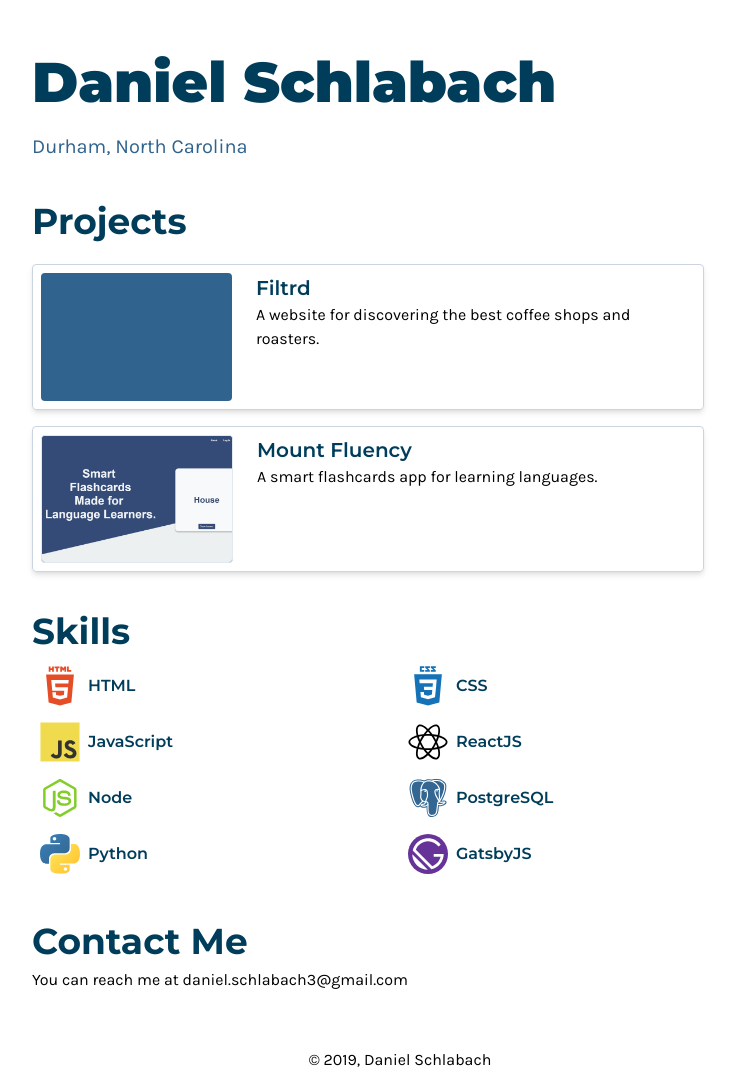
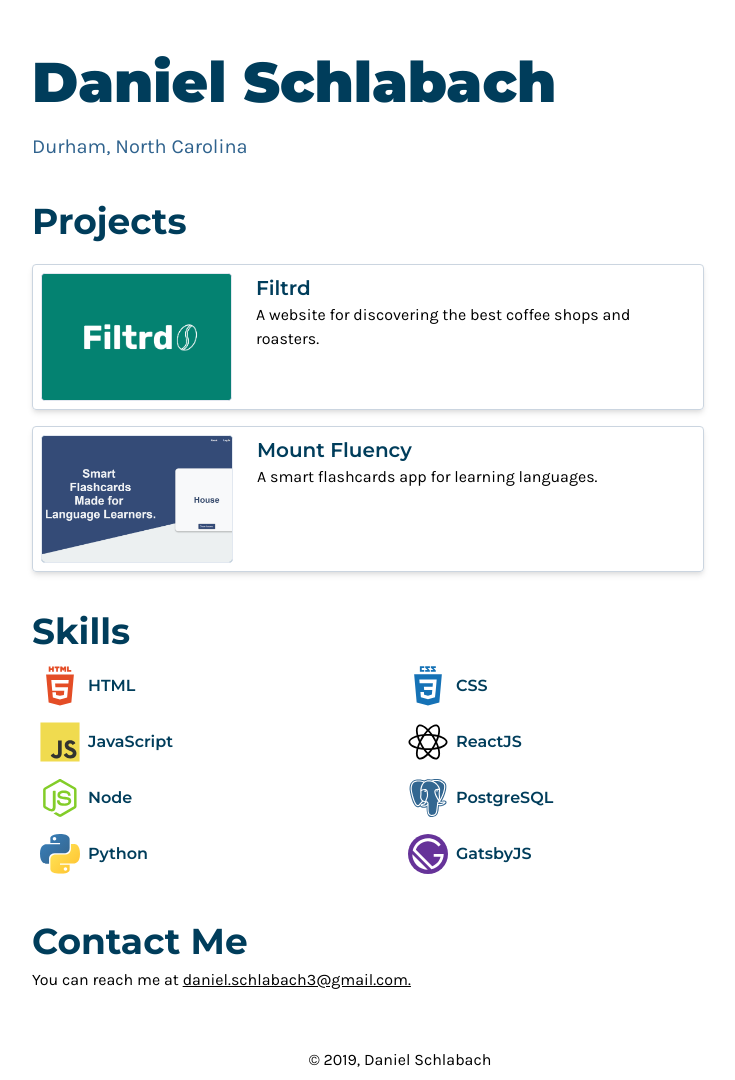
Before and after one commit to dschlabach/dschlabach-old, a Gatsby site: page / in a window 1280 px wide. Shown: the whole page, without its empty margins (240-975 px from the left). Built offline with nearby package versions, Linux system fonts and the light colour scheme; Gatsby itself is replaced by a stand-in of ours.

Commit message:
add filtrd logo and make email link clickable

```diff
--- a/src/pages/index.js
+++ b/src/pages/index.js
@@ -9,7 +9,14 @@ import SEO from "../components/seo"
 const IndexPage = () => {
   const data = useStaticQuery(graphql`
     query {
-      placeholderImage: file(relativePath: { eq: "Mt-Fluency.png" }) {
+      mountFluency: file(relativePath: { eq: "Mt-Fluency.png" }) {
+        childImageSharp {
+          fluid(maxWidth: 300) {
+            ...GatsbyImageSharpFluid
+          }
+        }
+      }
+      Filtrd: file(relativePath: { eq: "FiltrdLogo.png" }) {
         childImageSharp {
           fluid(maxWidth: 300) {
             ...GatsbyImageSharpFluid
@@ -32,7 +39,10 @@ const IndexPage = () => {
         <div className="mt-2">
           <a href="https://filtrd.co" className="cursor-pointer">
             <div className="my-4 p-2 max-w-2xl flex hover-up border border-gray-400 shadow-md rounded">
-              <div className="hidden sm:block h-32 w-48 bg-blue rounded"></div>
+              <Img
+                className="hidden sm:block h-32 w-48 bg-blue border rounded"
+                fluid={data.Filtrd.childImageSharp.fluid}
+              />
               <div className="sm:ml-6 flex flex-col">
                 <h3 className="font-semibold text-xl">Filtrd</h3>
                 <p>
@@ -45,7 +55,7 @@ const IndexPage = () => {
             <div className="my-4 p-2 max-w-2xl flex hover-up border border-gray-400 shadow-md rounded">
               <Img
                 className="hidden sm:block h-32 w-48 bg-blue border rounded"
-                fluid={data.placeholderImage.childImageSharp.fluid}
+                fluid={data.mountFluency.childImageSharp.fluid}
               />
               <div className="sm:ml-6 flex flex-col">
                 <h3 className="font-semibold text-xl">Mount Fluency</h3>
@@ -186,7 +196,15 @@ const IndexPage = () => {
       </section>
       <section className="my-8 mx-4">
         <h2 className="font-bold text-4xl">Contact Me</h2>
-        <p>You can reach me at daniel.schlabach3@gmail.com</p>
+        <p>
+          You can reach me at{" "}
+          <a
+            className="font-body text-base underline text-blue-600"
+            href="mailto:daniel.schlabach3@gmail.com"
+          >
+            daniel.schlabach3@gmail.com.
+          </a>
+        </p>
       </section>
     </Layout>
   )
```
Also changed, not shown: src/images/FiltrdLogo.png (added), src/images/gatsby-icon.png (deleted).
